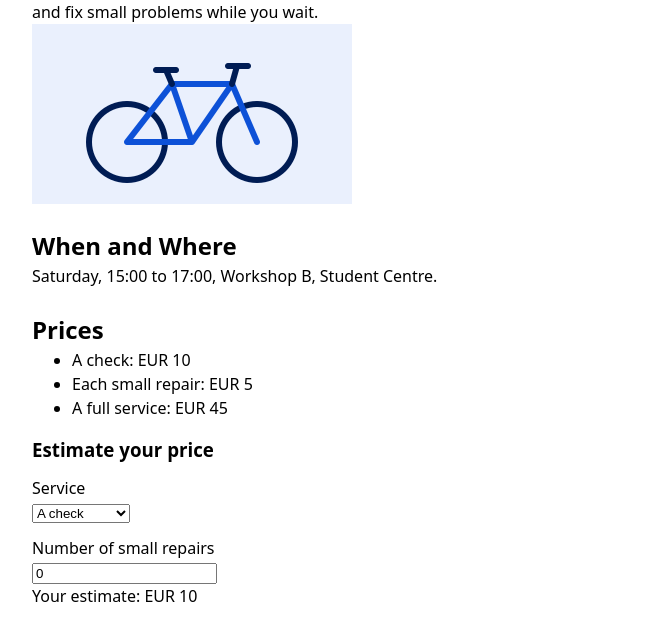
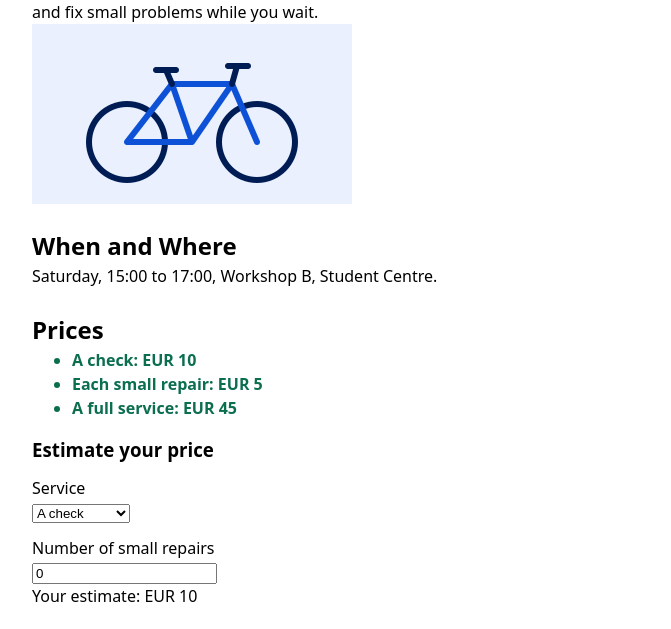
Before and after one commit to gilles-lambert/clinic, a plain HTML site: page index.html in a window 1280 px wide. Shown: the part 136-765 px from the top of the page, without its empty margins (304-975 px from the left). Drawn offline with Linux system fonts and the light colour scheme.

Commit message:
Give the prices a colour of their own so they are easier to find

```diff
--- a/styles.css
+++ b/styles.css
@@ -25,3 +25,4 @@ button { margin-top: 0.75rem; }
 input, select, button { max-width: 100%; }
 nav { display: flex; flex-wrap: wrap; gap: 0.5rem 1rem; }
 header, main, footer { padding: 0 1rem; }
+#prices li { color: #0b6e4f; font-weight: 700; }
```
